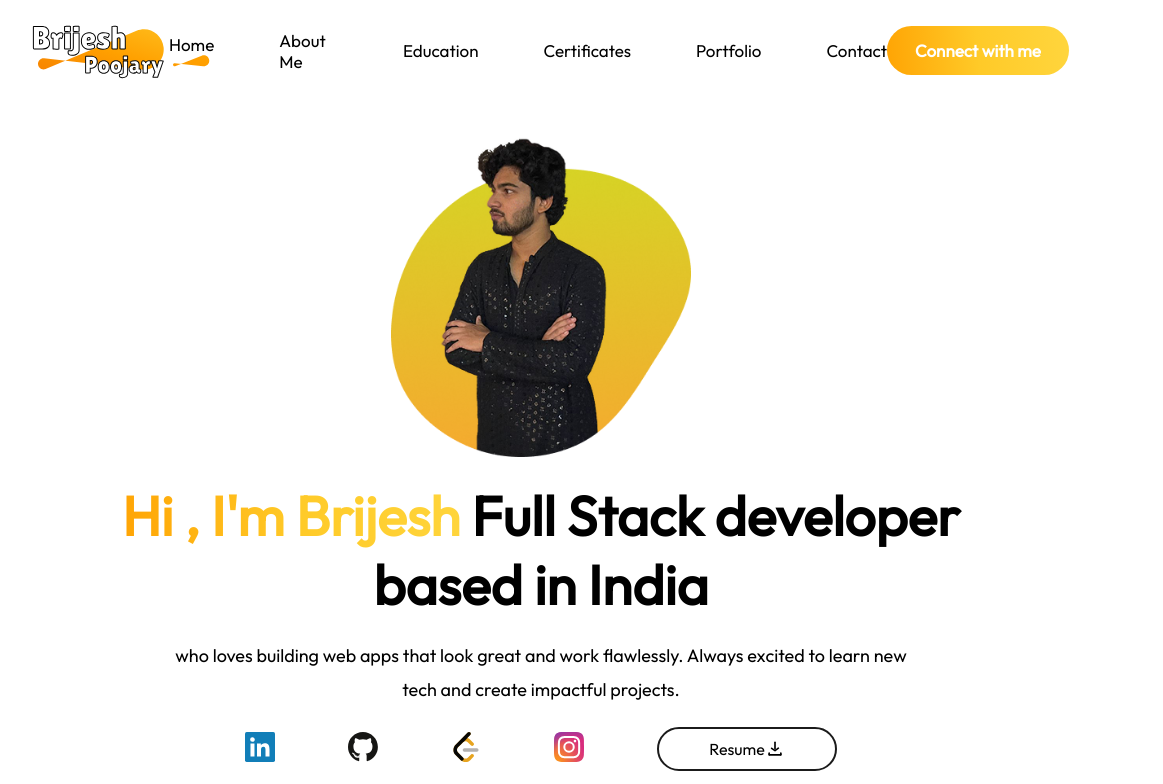
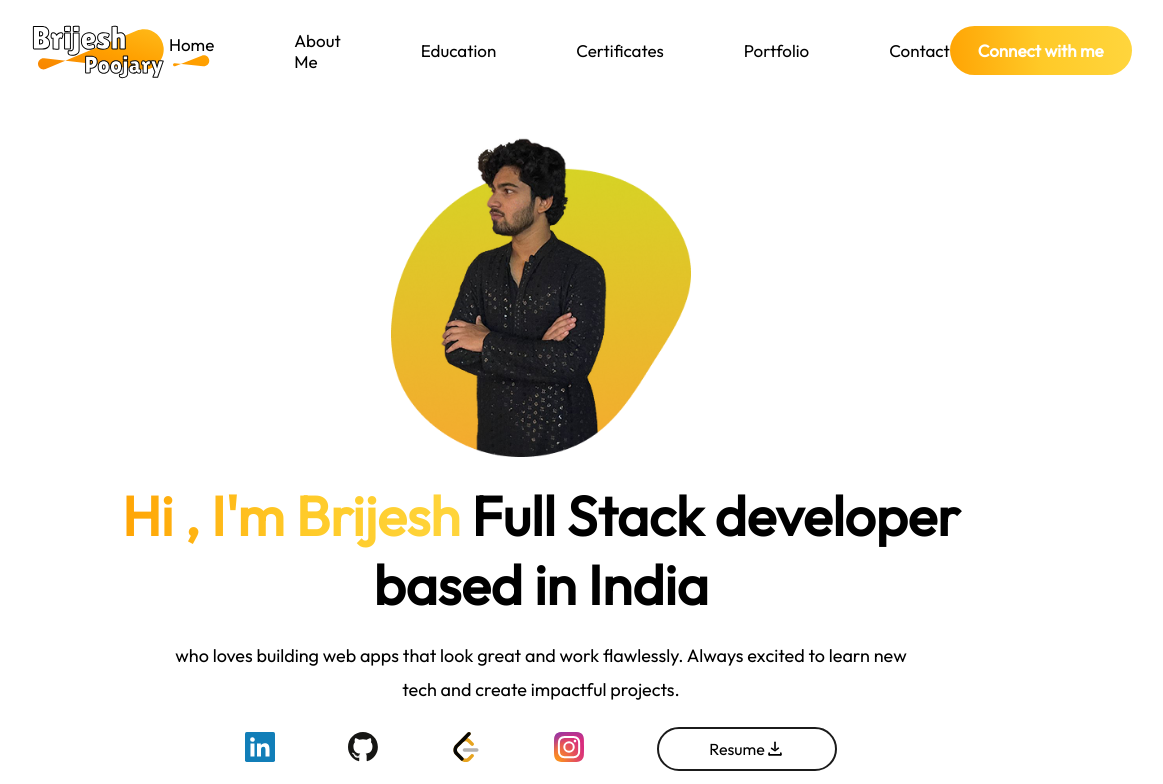
Before and after one commit to BrijeshDevOp/Portfolio, a React (Vite) app: page / in a window 1536 px wide. Shown: the top 784 px of the page, without its empty margins (227-1390 px from the left). Built offline with nearby package versions, Linux system fonts and the light colour scheme.

Commit message:
15/09/2025

```diff
--- a/src/components/Navbar/Navbar.css
+++ b/src/components/Navbar/Navbar.css
@@ -11,7 +11,7 @@
     display: flex;
     align-items: center;
     list-style: none;
-    gap: 50px;
+    gap: 60px;
     /* font-size: 20px; */
     font-size: 16px;
 }
@@ -69,7 +69,7 @@
     }
 
     .nav-menu {
-        gap: 65px;
+        gap: 80px;
         font-size: 17px;
     }
 
```
